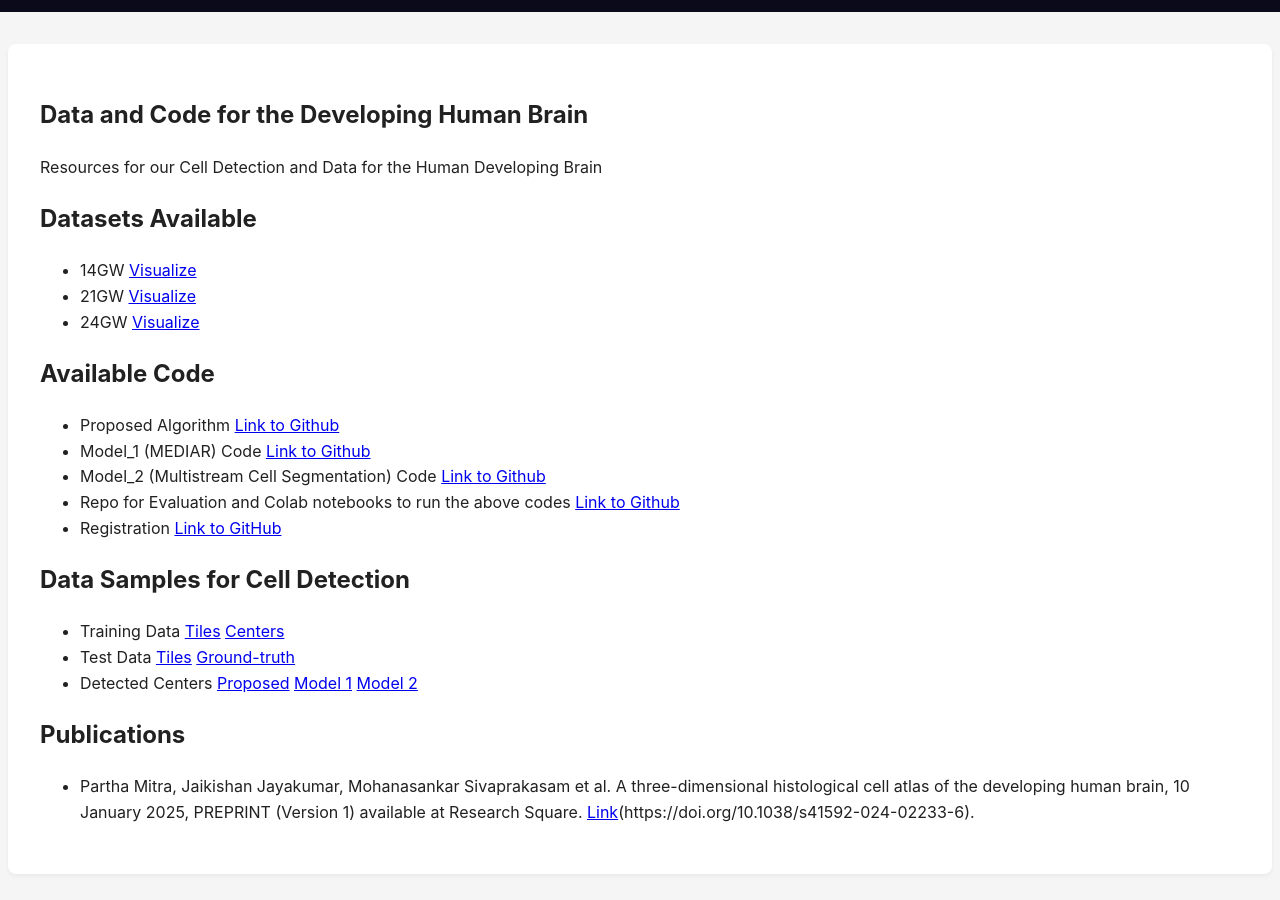
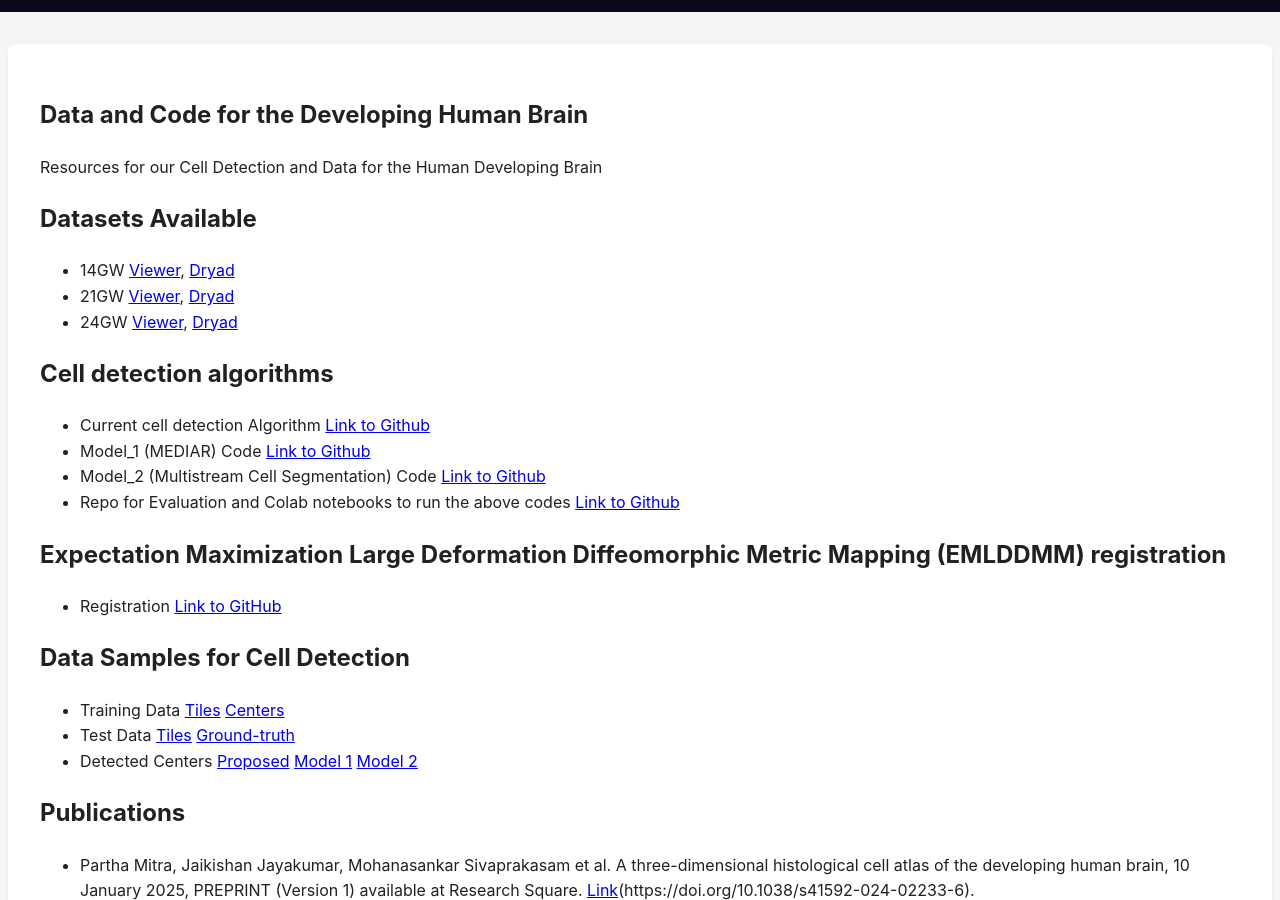
Before and after one commit to ppmitra/BAPDataAndCode, a Jekyll site: the page built from pages/humanDev.md, in a window 1280 px wide and 900 px high, scrolled down 482 px. Built offline with Jekyll 4.4.1, drawn with Linux system fonts in a browser that asks for light colours; comment, search, counter and statistics services are not loaded.

Commit message:
Update humanDev.md

```diff
--- a/pages/humanDev.md
+++ b/pages/humanDev.md
@@ -7,15 +7,17 @@ title: Data Sets
 Resources for our Cell Detection and Data for the Human Developing Brain
 
 ## Datasets Available
-- 14GW [Visualize](#)
-- 21GW [Visualize](#)
-- 24GW [Visualize](#)
+- 14GW [Viewer](#), [Dryad](#)
+- 21GW [Viewer](#), [Dryad](#)
+- 24GW [Viewer](#), [Dryad](#)
 
-## Available Code
-- Proposed Algorithm [Link to Github](#)
+## Cell detection algorithms
+- Current cell detection Algorithm [Link to Github](#)
 - Model_1 (MEDIAR) Code [Link to Github](https://github.com/samik1986/Mediar_4_devBrain)
 - Model_2 (Multistream Cell Segmentation) Code [Link to Github](https://github.com/samik1986/MultiStreamCellSeg_4_devBrain)
 - Repo for Evaluation and Colab notebooks to run the above codes [Link to Github](https://github.com/samik1986/3D_Developing_brain)
+
+## Expectation Maximization Large Deformation Diffeomorphic Metric Mapping (EMLDDMM) registration
 - Registration [Link to GitHub](https://github.com/twardlab/emlddmm)
 
 ## Data Samples for Cell Detection
```
